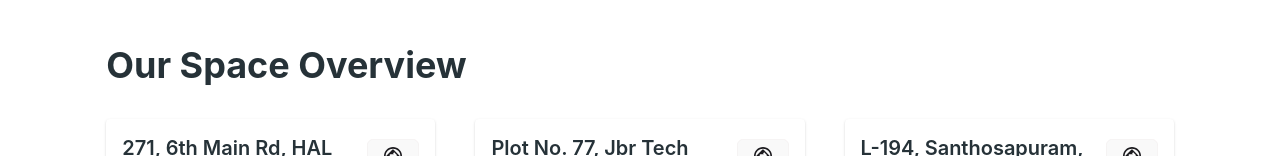
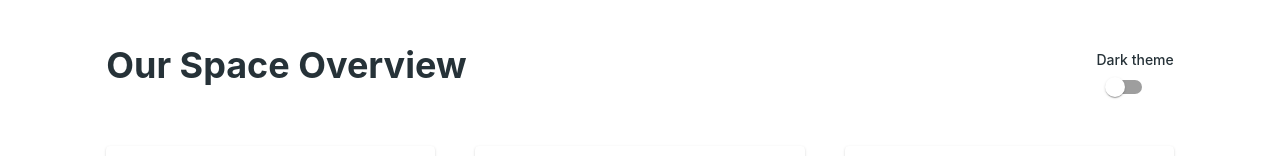
Before and after one commit to parthvishwa/bhive-frontend, a React (Vite) app: page / in a window 1280 px wide. Shown: the part 754-910 px from the top of the page. Built offline with nearby package versions, Linux system fonts and the light colour scheme.

Commit message:
feat(pre-release): spaces-grid theme management via state.

```diff
--- a/src/App.tsx
+++ b/src/App.tsx
@@ -1,4 +1,4 @@
-import { ReactElement, useState, useEffect, useMemo } from 'react';
+import { ReactElement, useState, useEffect } from 'react';
 import './App.css';
 import { AppStateProvider } from './app-theme/context/app-state-provider';
 import Header from './common-components/header';
@@ -7,7 +7,7 @@ import RootNav from './routes/root-nav';
 import DownloadApp from './common-components/downloadApp';
 import { createTheme, ThemeOptions, ThemeProvider } from '@mui/material';
 import { THEME_OPTIONS } from './constants/theme-constant';
-import { getDefaultState, getThemeOptions } from './app-theme/state-handler';
+import { getDefaultState } from './app-theme/state-handler';
 import { AppStateType } from './app-theme/types/app-state-types';
 import { initialState, updateAppState } from './app-theme/state-reducer';
 
@@ -16,21 +16,13 @@ function App(): ReactElement {
 
   useEffect(() => {
     let state = getDefaultState();
-    if (!state || !state.appTheme) {
+    if (!state) {
       return;
     }
     setDefaultState(state);
   }, []);
 
-  const computedThemeOptions = useMemo(() => {
-    if (!defaultState || !defaultState.appTheme) {
-      return THEME_OPTIONS;
-    }
-    const options = getThemeOptions(defaultState.appTheme);
-    return options;
-  }, [defaultState.appTheme]);
-
-  let appTheme: ThemeOptions = createTheme(computedThemeOptions);
+  let appTheme: ThemeOptions = createTheme(THEME_OPTIONS);
 
   return (
     <>
--- a/src/app-theme/context/app-state-context.tsx
+++ b/src/app-theme/context/app-state-context.tsx
@@ -1,4 +1,4 @@
 import { createContext, Dispatch } from "react";
 import { AppStateType } from "../types/app-state-types";
 
-export const AppThemeContext = createContext<[AppStateType, Dispatch<{ type: string; }>]>(null as unknown as [AppStateType, Dispatch<{ type: string; }>]);
+export const AppStateContext = createContext<[AppStateType, Dispatch<{ type: string; }>]>(null as unknown as [AppStateType, Dispatch<{ type: string; }>]);
--- a/src/app-theme/context/app-state-provider.tsx
+++ b/src/app-theme/context/app-state-provider.tsx
@@ -1,6 +1,6 @@
 
 import React, { useReducer } from 'react';
-import { AppThemeContext } from './app-state-context';
+import { AppStateContext } from './app-state-context';
 import { AppStateType } from '../types/app-state-types';
 
 export const AppStateProvider: React.FC<{
@@ -14,8 +14,8 @@ export const AppStateProvider: React.FC<{
   const appStateReducer = useReducer(reducer, initialState);
 
   return (
-    <AppThemeContext.Provider value={appStateReducer}>
+    <AppStateContext.Provider value={appStateReducer}>
       {children}
-    </AppThemeContext.Provider>
+    </AppStateContext.Provider>
   );
 };
--- a/src/app-theme/state-handler.tsx
+++ b/src/app-theme/state-handler.tsx
@@ -10,7 +10,7 @@ export const getDefaultState = (): AppStateType => {
 };
 
 export const getThemeOptions = (themeColor: appThemeValueType = 'light') => {
-  let themeOptions = JSON.parse(JSON.stringify(THEME_OPTIONS));
+  const themeOptions = JSON.parse(JSON.stringify(THEME_OPTIONS));
   return {
     ...themeOptions,
     palette: { ...themeOptions.palette, mode: themeColor },
--- a/src/components/space-overview/our-spaces.css
+++ b/src/components/space-overview/our-spaces.css
@@ -1,5 +1,11 @@
 .ourspaces-title {
   margin-bottom: 2.5rem;
+  display: flex;
+  justify-content: space-between;
+}
+
+.theme-switch{
+  display: inline;
 }
 
 .spaces-grid-container {
--- a/src/components/space-overview/our-spaces.tsx
+++ b/src/components/space-overview/our-spaces.tsx
@@ -1,15 +1,29 @@
 import './our-spaces.css';
-import { Typography, useMediaQuery } from '@mui/material';
+import {
+  createTheme,
+  CssBaseline,
+  Switch,
+  ThemeOptions,
+  ThemeProvider,
+  Typography,
+  useMediaQuery,
+} from '@mui/material';
 import Grid from '@mui/system/Grid';
 import { iSpace } from './types';
-import { useEffect, useState } from 'react';
+import { useContext, useEffect, useMemo, useRef, useState } from 'react';
 import spacesArr from '../../api/data.json';
 import SpaceCard from './space-card/space-card';
+import { AppStateContext } from '../../app-theme/context/app-state-context';
+import { THEME_OPTIONS } from '../../constants/theme-constant';
+import { getThemeOptions } from '../../app-theme/state-handler';
 
 const OurSpaces = () => {
   const itrTextWidthMobile = useMediaQuery('(max-width:900px)');
 
   const [spaces, setSpaces] = useState<Array<iSpace>>();
+  const darkTheme = useRef<boolean>(false);
+
+  const [appState, DispatchAppState] = useContext(AppStateContext);
 
   useEffect(() => {
     if (!spacesArr || spacesArr.length < 1) {
@@ -19,10 +33,30 @@ const OurSpaces = () => {
     }
   }, []);
 
+  const computedThemeOptions: ThemeOptions = useMemo(() => {
+    if (!appState || !appState.appTheme) {
+      return createTheme(THEME_OPTIONS);
+    }
+    const options = getThemeOptions(appState.appTheme);
+    return createTheme(options);
+  }, [darkTheme.current]);
+
+  const handleChange = (event: React.ChangeEvent<HTMLInputElement>) => {
+    DispatchAppState({ type: 'toggleTheme' });
+    darkTheme.current = event.target.checked;
+  };
+
   return (
     <>
+      <ThemeProvider theme={computedThemeOptions}>
         <div className="ourspaces-title">
-        <Typography variant={itrTextWidthMobile ? 'h3' : 'h2'}>Our Space Overview</Typography>
+          <Typography variant={itrTextWidthMobile ? 'h3' : 'h2'}>
+            Our Space Overview
+          </Typography>
+          <div className="theme-switch">
+            <Typography variant="body1">Dark theme</Typography>
+            <Switch checked={darkTheme.current} onChange={handleChange} />
+          </div>
         </div>
         <div className="spaces-grid-container">
           <Grid
@@ -47,6 +81,7 @@ const OurSpaces = () => {
               })}
           </Grid>
         </div>
+      </ThemeProvider>
     </>
   );
 };
--- a/src/constants/theme-constant.ts
+++ b/src/constants/theme-constant.ts
@@ -1,4 +1,4 @@
-import { ThemeOptions } from "@mui/material";
+import { ThemeOptions } from '@mui/material';
 
 export const THEME_OPTIONS: ThemeOptions = {
   palette: {
@@ -101,3 +101,21 @@ export const THEME_OPTIONS: ThemeOptions = {
     },
   },
 };
+
+export const PALETTE_OPTIONS_DARK = {
+  mode: 'dark',
+  primary: {
+    main: '#e6a800',
+    light: '#e6a800',
+    dark: '#ffc422',
+  },
+  secondary: {
+    main: '#ffffff',
+    light: '#f9f9f9',
+    dark: '#cec6c6',
+  },
+  text: {
+    primary: '#263238',
+    secondary: '#65624c',
+  },
+};
```
Lines whose indentation alone changed are shown as unchanged.
